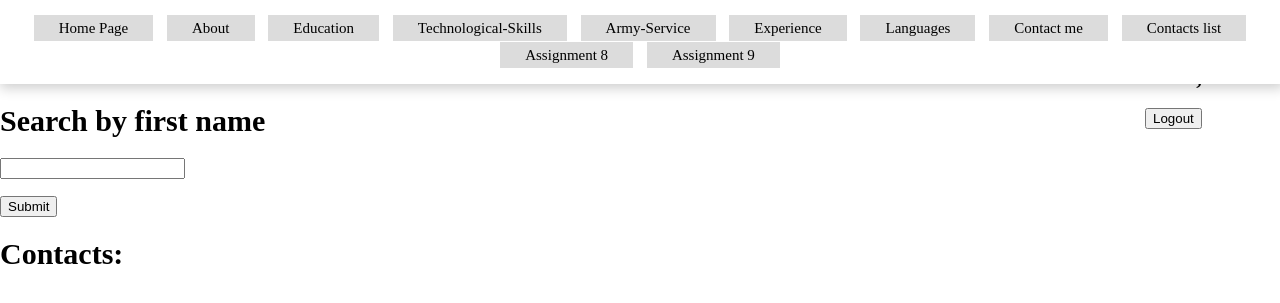
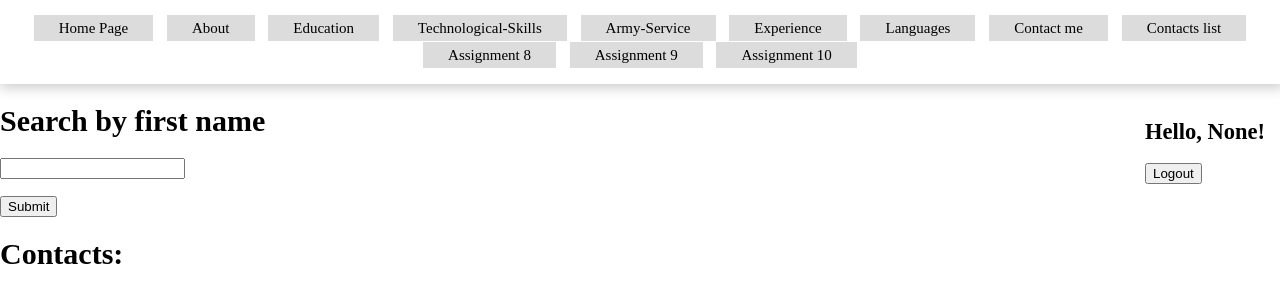
Before and after one commit to IlanitRozenberg/hello-world, a Flask app: page /assignment9 in a window 1280 px wide. Shown: the top 303 px of the page. Run offline with Flask 2, Linux system fonts and the light colour scheme.

Commit message:
Add files via upload

```diff
--- a/flaskProject/templates/Header.html
+++ b/flaskProject/templates/Header.html
@@ -13,6 +13,7 @@
             <li><a href="{{ url_for('contacts_func') }}">Contacts list</a></li>
             <li><a href="{{ url_for('assignment8_func') }}">Assignment 8</a></li>
             <li><a href="{{ url_for('assignment9_func') }}">Assignment 9</a></li>
+            <li><a href="{{ url_for('assignment10.users') }}">Assignment 10</a></li>
             {% if session.get('logged_in') == True %}
                 <span>Hello, {{ session.get('username') }}!</span>
             {% endif %}
--- a/flaskProject/templates/assignment9.html
+++ b/flaskProject/templates/assignment9.html
@@ -23,7 +23,7 @@
         <main>
         </main>
     </div>
-    <div class="credentials" style="position: absolute; top: 45px; right: 15px">
+    <div class="credentials" style="position: absolute; top: 100px; right: 15px">
         {% if session.get('logged_in') == False %}
             <div class="register">
                 <form method="POST" action="/assignment9">
```
